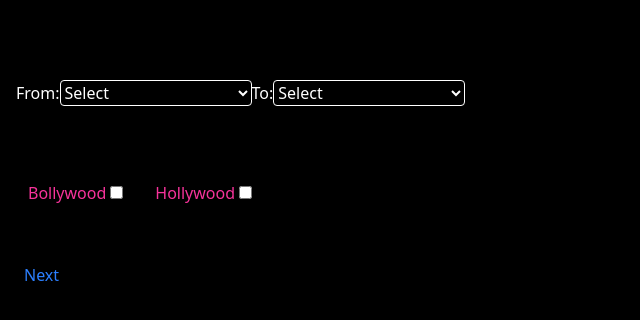
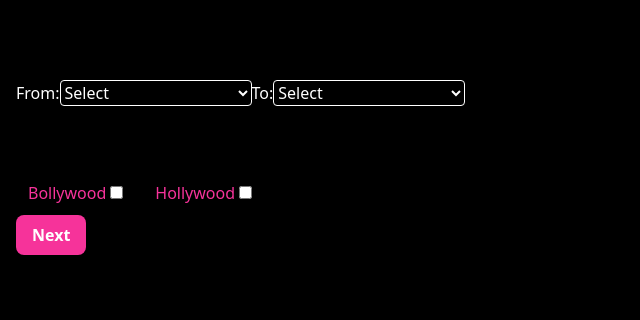
Before and after one commit to Dhwaniud/MovieShufflerApp, a React (Vite) app: page / in a window 1280 px wide. Shown: the top 320 px of the page, without its empty margins (0-640 px from the left). Built offline with nearby package versions, Linux system fonts and the light colour scheme.

Commit message:
added tailwind custom button UI component

```diff
--- a/src/ChooseMovie.jsx
+++ b/src/ChooseMovie.jsx
@@ -1,5 +1,6 @@
 import React, { useCallback, useState } from "react";
 import data from "./movies.json";
+import Button from "./Components/Button";
 
 export default function ChooseMovie({ movies, handleBackClick }) {
     const [randomMovie, setRandomMovie] = useState(movies[0]);
@@ -12,9 +13,17 @@ export default function ChooseMovie({ movies, handleBackClick }) {
     return (
         <>
             <div>
-                <button onClick={handleBackClick}>Back</button>
+                <Button
+                    variant="secondary"
+                    size="small"
+                    onClick={handleBackClick}
+                >
+                    Back
+                </Button>
                 <p>{randomMovie?.movieName}</p>
-                <button onClick={handleShuffle}>Shuffle</button>
+                <Button variant="pink" size="medium" onClick={handleShuffle}>
+                    Shuffle
+                </Button>
             </div>
         </>
     );
--- /dev/null
+++ b/src/Components/Button.jsx
@@ -0,0 +1,40 @@
+import React from "react";
+
+export default function Button({
+    children,
+    onClick,
+    variant = "primary",
+    size = "medium",
+    ...props
+}) {
+    const baseClasses =
+        "font-semibold rounded-lg transition duration-200 focus:outline-none focus:ring-2 focus:ring-offset-2";
+
+    const variantClasses = {
+        primary: "bg-blue-500 text-white hover:bg-blue-600 focus:ring-blue-500",
+        secondary:
+            "bg-gray-500 text-white hover:bg-gray-600 focus:ring-gray-500",
+        outline:
+            "bg-transparent border-2 border-blue-500 text-blue-500 hover:bg-blue-50",
+        pink: "bg-pink-500 text-white hover:bg-pink-600 focus:ring-pink-500",
+    };
+
+    const sizeClasses = {
+        small: "px-3 py-1 text-sm",
+        medium: "px-4 py-2 text-base",
+        large: "px-6 py-3 text-lg",
+    };
+
+    // Combine all classes
+  const buttonClasses = `${baseClasses} ${variantClasses[variant] || variantClasses.primary} ${sizeClasses[size]} `;
+
+  return (
+    <button
+      className={buttonClasses}
+      onClick={onClick}
+      {...props}
+    >
+      {children}
+    </button>
+  );
+}
--- a/src/Homepage.jsx
+++ b/src/Homepage.jsx
@@ -1,5 +1,6 @@
 import React, { useState } from "react";
 import ChooseMovie from "./ChooseMovie";
+import Button from "./Components/Button";
 
 const getYears = (startYear = 1980) => {
     const currentYear = new Date().getFullYear();
@@ -108,13 +109,9 @@ export default function Homepage(props) {
                     ></input>
                 </label>
             </div>
-            <button
-                type="button"
-                className="mr-2 mb-4 mt-10 text-blue-500 rounded p-2 object-center"
-                onClick={handleSend}
-            >
+            <Button variant="pink" size="medium" onClick={handleSend}>
                 Next
-            </button>
+            </Button>
         </div>
     );
 }
```
